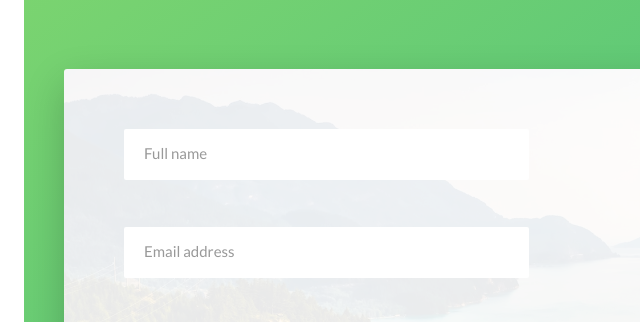
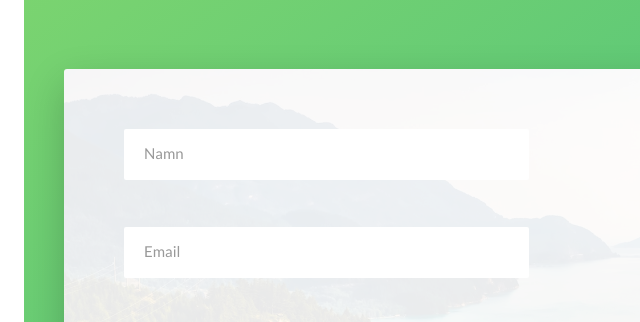
Before and after one commit to thomaskleiven/geiteprodukter, a website built with webpack: page index.html in a window 1280 px wide. Shown: the part 4300-4622 px from the top of the page, 6-646 px from the left. Built offline with nearby package versions, Linux system fonts and the light colour scheme; some packages are replaced by stand-ins of ours.

Commit message:
index.html

```diff
--- a/index.html
+++ b/index.html
@@ -276,13 +276,13 @@
                         <div class="book__form">
                             <form action="#" class="form">
                                 <div class="form__group">
-                                        <input type="text" class="form__input" placeholder="Full name" id="name" required>
-                                        <label for="name" class="form__label">Full name</label>
+                                        <input type="text" class="form__input" placeholder="Namn" id="name" required>
+                                        <label for="name" class="form__label">Namn</label>
                                 </div>
 
                                 <div class="form__group">
-                                    <input type="email" class="form__input" placeholder="Email address" id="email" required>
-                                    <label for="email" class="form__label">Email address</label>
+                                    <input type="email" class="form__input" placeholder="Email" id="email" required>
+                                    <label for="email" class="form__label">Email</label>
                                 </div>
 
                                 <div class="form__group">
```
